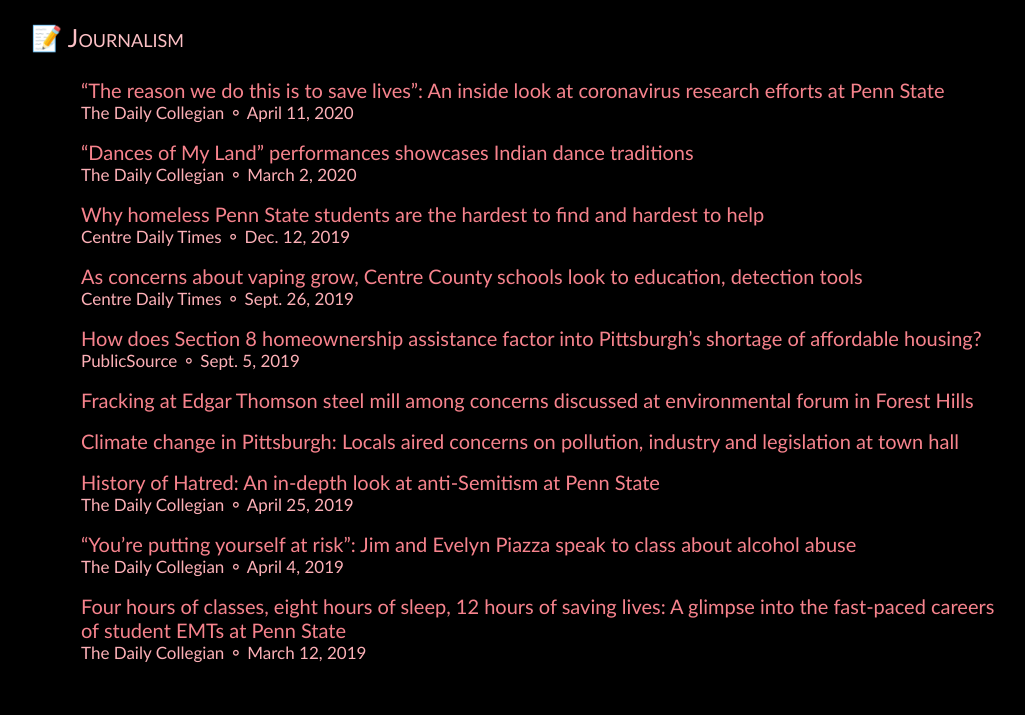
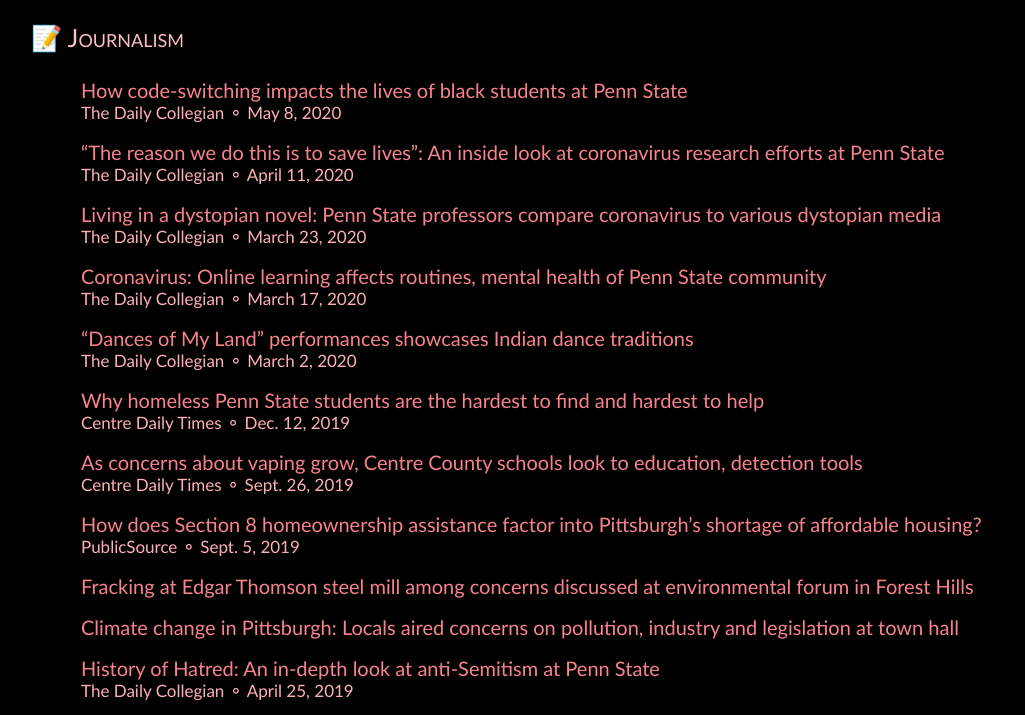
Before and after one commit to vchellapilla/vchellapilla.github.io, a plain HTML site: page writing.html in a window 1280 px wide. Shown: the part 950-1665 px from the top of the page, without its empty margins (27-1052 px from the left). Drawn offline with Linux system fonts and the light colour scheme.

Commit message:
Update writing.html

```diff
--- a/writing.html
+++ b/writing.html
@@ -69,7 +69,13 @@
             <p class=description><a href="https://news.psu.edu/story/506277/2018/02/20/academics/kitchen-table-economic-summit-engineering-student-takes-company" target="_blank">From Kitchen Table to Economic Summit, Engineering Student Takes Company to the Top</a><br>Penn State News &#9900 Feb. 20, 2018</p>
 
         <p class=sections>📝 Journalism</p>
+            <p class=description><a href="https://www.collegian.psu.edu/news/campus/article_0f83d56e-90e3-11ea-80f3-a3cbe72fdf11.html" target="_blank">How code-switching impacts the lives of black students at Penn State</a><br>The Daily Collegian &#9900 May 8, 2020</p>
+
             <p class=description><a href="https://www.collegian.psu.edu/news/coronavirus/article_a07301fc-7c03-11ea-acbd-130f5180d239.html" target="_blank">“The reason we do this is to save lives”: An inside look at coronavirus research efforts at Penn State</a><br>The Daily Collegian &#9900 April 11, 2020</p>
+
+            <p class=description><a href="https://www.collegian.psu.edu/news/campus/article_d9be5cec-6c9d-11ea-874b-57a4f3d042a2.html" target="_blank">Living in a dystopian novel: Penn State professors compare coronavirus to various dystopian media</a><br>The Daily Collegian &#9900 March 23, 2020</p>
+
+            <p class=description><a href="https://www.collegian.psu.edu/news/campus/coronavirus-online-learning-affects-routines-mental-health-of-penn-state-community/article_7c90441a-6813-11ea-8661-87d30d67e6f4.html" target="_blank">Coronavirus: Online learning affects routines, mental health of Penn State community</a><br>The Daily Collegian &#9900 March 17, 2020</p>
 
             <p class=description><a href="https://www.collegian.psu.edu/arts_and_entertainment/article_cbb504ce-5c90-11ea-8667-0be6b608b796.html" target="_blank">“Dances of My Land” performances showcases Indian dance traditions</a><br>The Daily Collegian &#9900 March 2, 2020</p>
 
```
